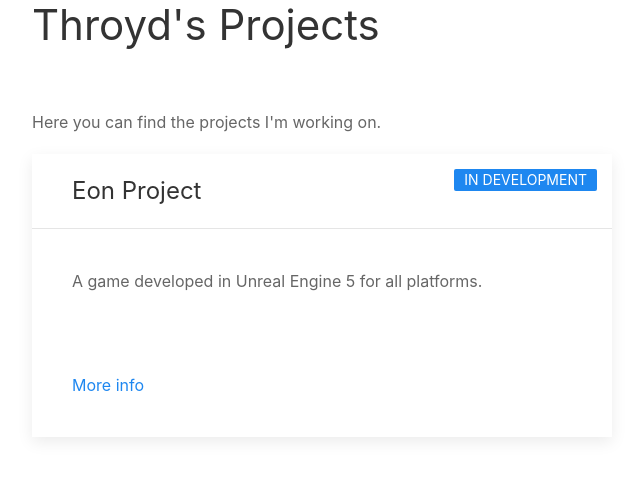
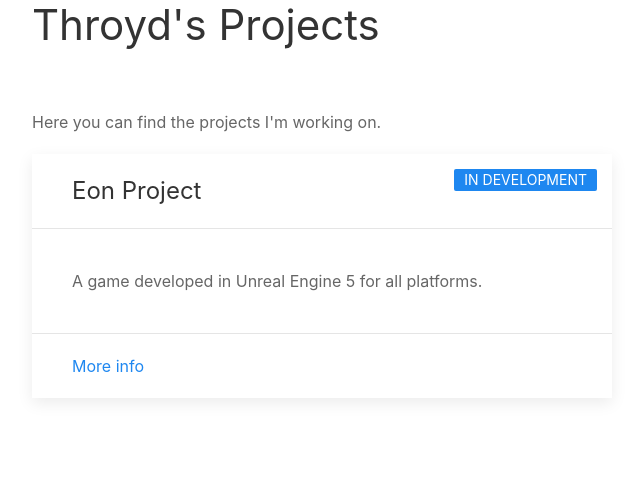
Before and after one commit to Throyd/github-web, a Jekyll site: the page built from index.html, in a window 1280 px wide. Shown: the top 478 px of the page, without its empty margins (8-651 px from the left). Built offline with Jekyll 4.4.1, drawn with Linux system fonts in a browser that asks for light colours; nearby versions of some CDN libraries.

Commit message:
Update homepage.html

```diff
--- a/_layouts/homepage.html
+++ b/_layouts/homepage.html
@@ -31,7 +31,7 @@
 						<div class="uk-card-body">
 							{{ project.content }}
 						</div>
-						<div class="uk-card-body">
+						<div class="uk-card-footer">
 							<a href="{{ project.url }}">More info</a>
 						</div>
 					</div>
```
